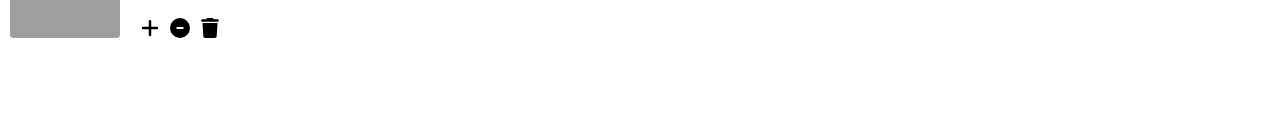
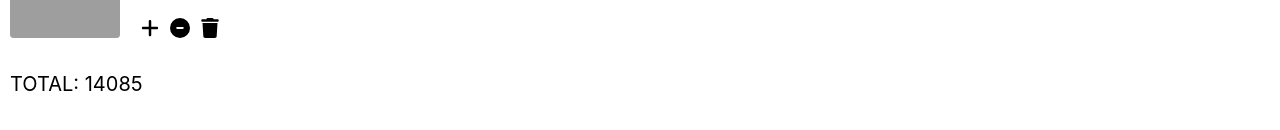
Before and after one commit to Kanhaiya8521/React-Learning, a React (Create React App) app in the folder cart/: page / in a window 1280 px wide. Shown: the part 470-600 px from the top of the page. Built offline with nearby package versions, Linux system fonts and the light colour scheme; grey boxes are pictures that could not be loaded; the HTML template or start-up script is replaced by a standard one.

Commit message:
added Total Price

```diff
--- a/cart/src/App.js
+++ b/cart/src/App.js
@@ -77,6 +77,15 @@ getCartCount = () => {
   return count;
 }
 
+getCartTotal = () => {
+  const { products } = this.state;
+  let cartTotal = 0 ;
+  products.map((product) => {
+    cartTotal = cartTotal + product.qty * product.price;
+  })
+  return cartTotal;
+}
+
 render() {
     const { products } = this.state
     return (
@@ -88,6 +97,7 @@ render() {
         onDecreaseQuantity={this.handleDecreaseQuantity}
         onDeleteQuantity={this.handleDeleteQuantity}
         />
+        <div style={{padding: 10, fontSize: 20}}>TOTAL: {this.getCartTotal()} </div>
       </div>
     );
   }
```
